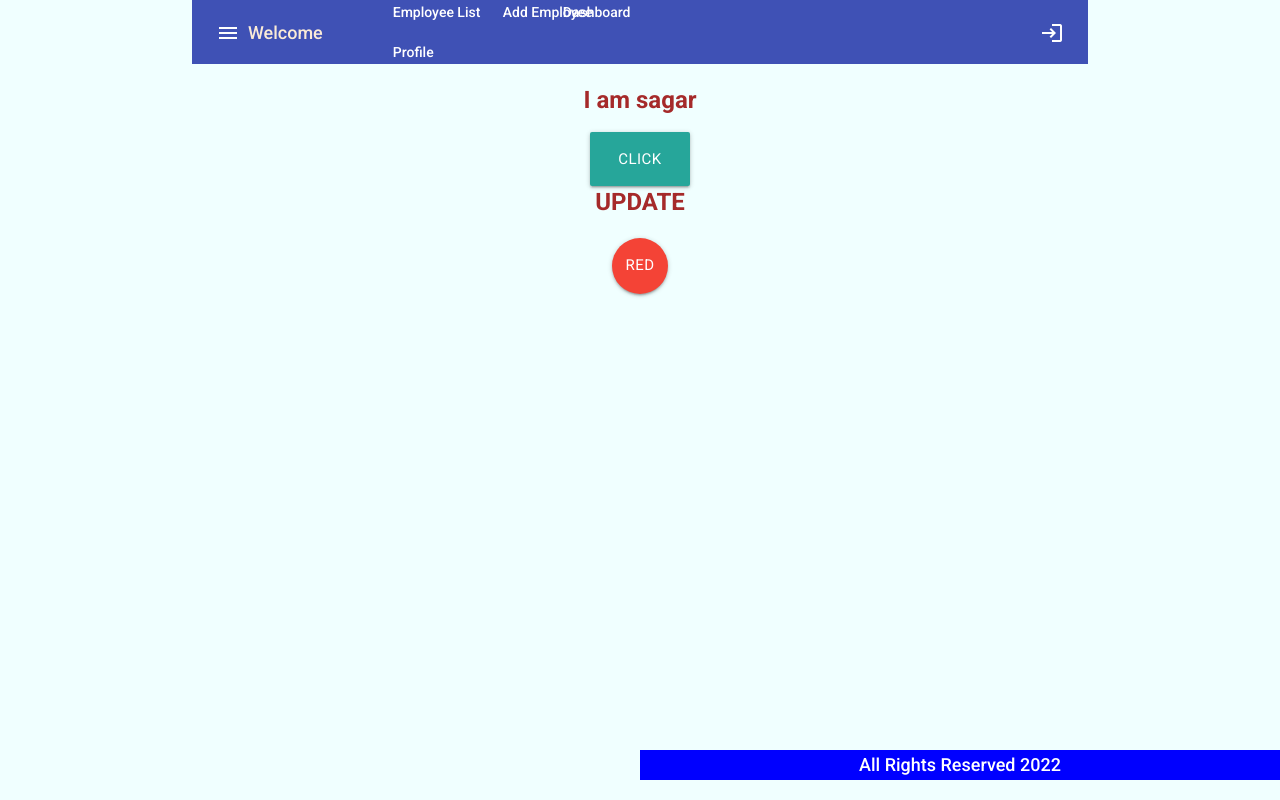
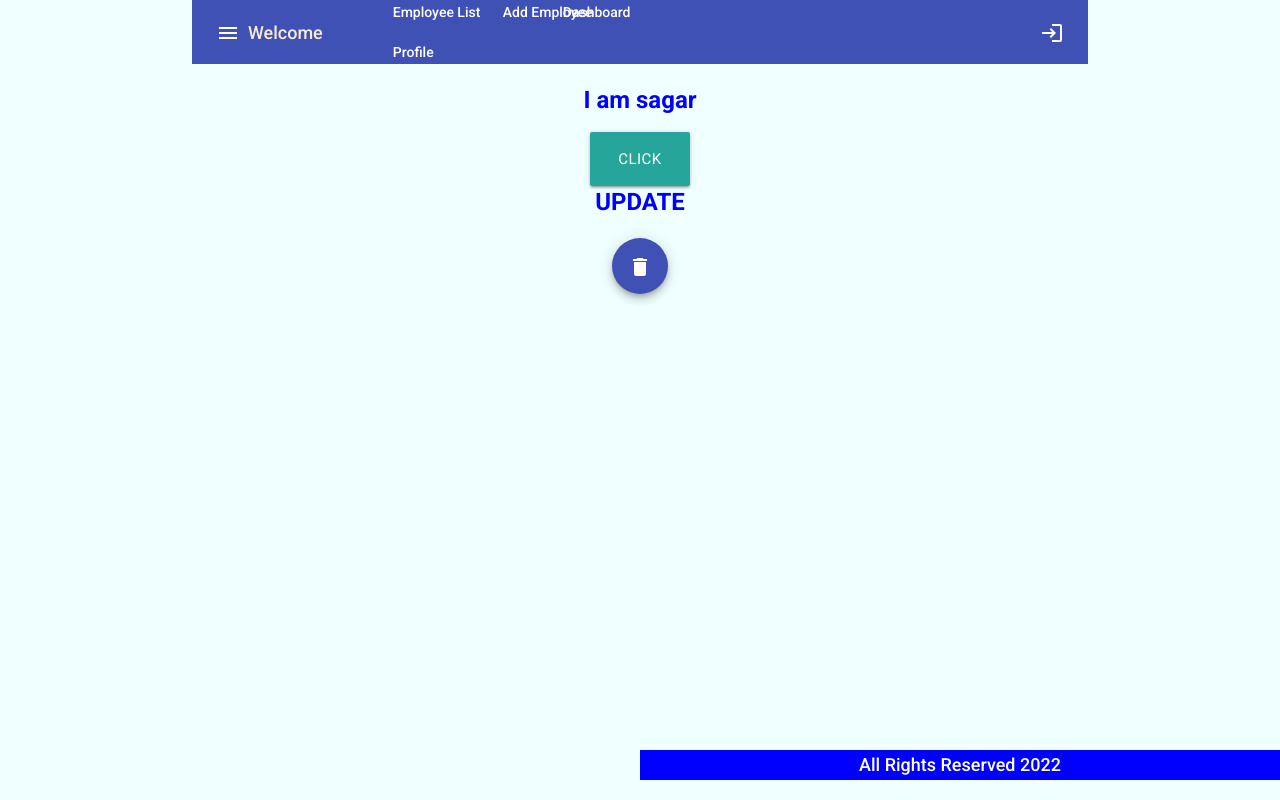
Before and after one commit to Sagar-Mahapatra/employee-service-frontend, an Angular app: page /profile in a window 1280 px wide. Both pictures are taken after a click on the link "CLICK". Built offline with nearby package versions, Linux system fonts and the light colour scheme.

Commit message:
angular material UI buttons added in profile html

```diff
--- a/src/app/login/login.component.html
+++ b/src/app/login/login.component.html
@@ -27,8 +27,7 @@
                 <button [disabled]="flag" type="submit" mat-raised-button color="accent">Submit</button>
                 <button type="reset" (click)="btnClick()" mat-raised-button color="primary">Reset</button>
             </div>
-            <div class="text-center"><a href="#" routerLink="/add">Not a member ? <b class="text-primary">Sign
-                        Up</b></a></div>
+            <div class="text-center"><a href="#" routerLink="/add">Not a member ? <b>Sign Up</b></a></div>
         </form>
     </div>
 </div>
--- a/src/app/profile/profile.component.css
+++ b/src/app/profile/profile.component.css
@@ -1,5 +1,4 @@
 .top h1 {
-    color: brown;
     font-weight: bold;
 }
 
--- a/src/app/profile/profile.component.html
+++ b/src/app/profile/profile.component.html
@@ -1,12 +1,16 @@
 <div class="top">
-    <h1 (mouseover)="change()" class="margin-top">I am {{name}}</h1>
+    <h1 (mouseover)="change()" [style.color]="color" class="margin-top">I am {{name}}</h1>
     <a *ngIf="btnApperence;else xyz" [class]="clickBtn" (click)="displayUpdate()">Click</a>
     <ng-template #xyz>
         <a class="btn-floating btn-large waves-effect waves-light red">Click</a>
     </ng-template>
-    <h1 *ngIf="updated">UPDATE</h1>
+    <h1 *ngIf="updated" [style.color]="btnApperence?'blue':'red'">UPDATE</h1>
 </div>
-<div class="margin-top" [ngSwitch]="btnColor" [style.text-align]="'center'">
-    <a *ngSwitchCase="'blue'" class="btn-floating btn-large waves-effect waves-light blue">Blue</a>
-    <a *ngSwitchCase="'red'" class="btn-floating btn-large waves-effect waves-light red">Red</a>
+<div class="margin-top" [ngSwitch]="color" [style.text-align]="'center'">
+    <button *ngSwitchCase="'red'" mat-fab color="warn" aria-label="Example icon button with a home icon">
+        <mat-icon>home</mat-icon>
+    </button>
+    <button *ngSwitchCase="'blue'" mat-fab color="primary" aria-label="Example icon button with a delete icon">
+        <mat-icon>delete</mat-icon>
+    </button>
 </div>
--- a/src/app/profile/profile.component.ts
+++ b/src/app/profile/profile.component.ts
@@ -9,7 +9,7 @@ export class ProfileComponent implements OnInit, OnChanges {
 
   name!: string;
   clickBtn = 'waves-effect waves-light btn-large';
-  btnColor = 'red';
+  color = 'red';
   btnApperence: boolean = true;
   cars: string[] = ['Audi', 'Mercediz'];
   updated: boolean = false;
@@ -55,6 +55,12 @@ export class ProfileComponent implements OnInit, OnChanges {
       this.updated = true;
     }
 
+    if (this.color == 'red') {
+      this.color = 'blue';
+    } else {
+      this.color = 'red'
+    }
+
   }
 
 }
--- a/src/index.html
+++ b/src/index.html
@@ -13,6 +13,8 @@
   <link rel="stylesheet" href="https://fonts.googleapis.com/css?family=Roboto:300,400,500,700&display=swap" />
   <link rel="stylesheet" href="https://fonts.googleapis.com/icon?family=Material+Icons" />
   <link rel="stylesheet" href="https://cdnjs.cloudflare.com/ajax/libs/materialize/1.0.0/css/materialize.min.css">
+  <link href="https://fonts.googleapis.com/css2?family=Roboto:wght@300;400;500&display=swap" rel="stylesheet">
+  <link href="https://fonts.googleapis.com/icon?family=Material+Icons" rel="stylesheet">
 </head>
 
 <body class="mat-typography">
--- a/src/styles.css
+++ b/src/styles.css
@@ -28,3 +28,5 @@ body {
     font-weight: 500;
     padding-top: 5px;
 }
+html, body { height: 100%; }
+body { margin: 0; font-family: Roboto, "Helvetica Neue", sans-serif; }
```
